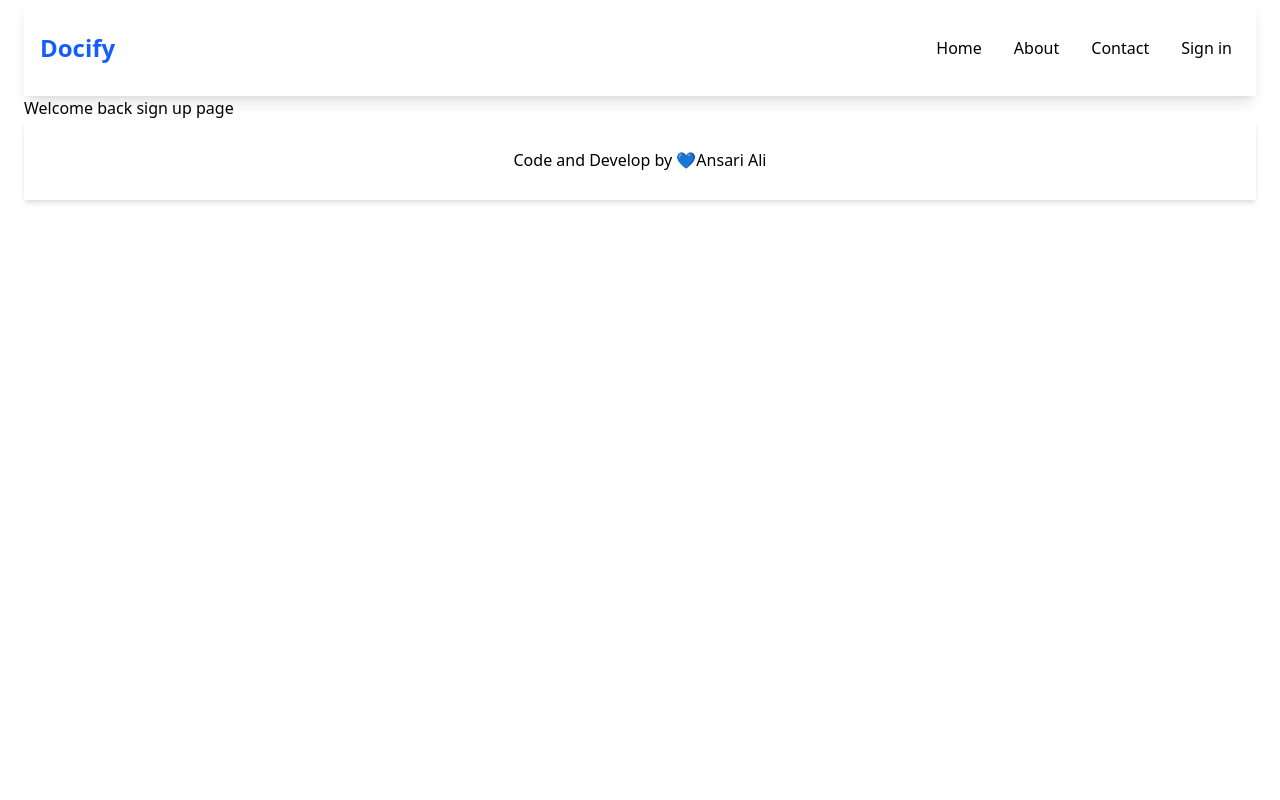
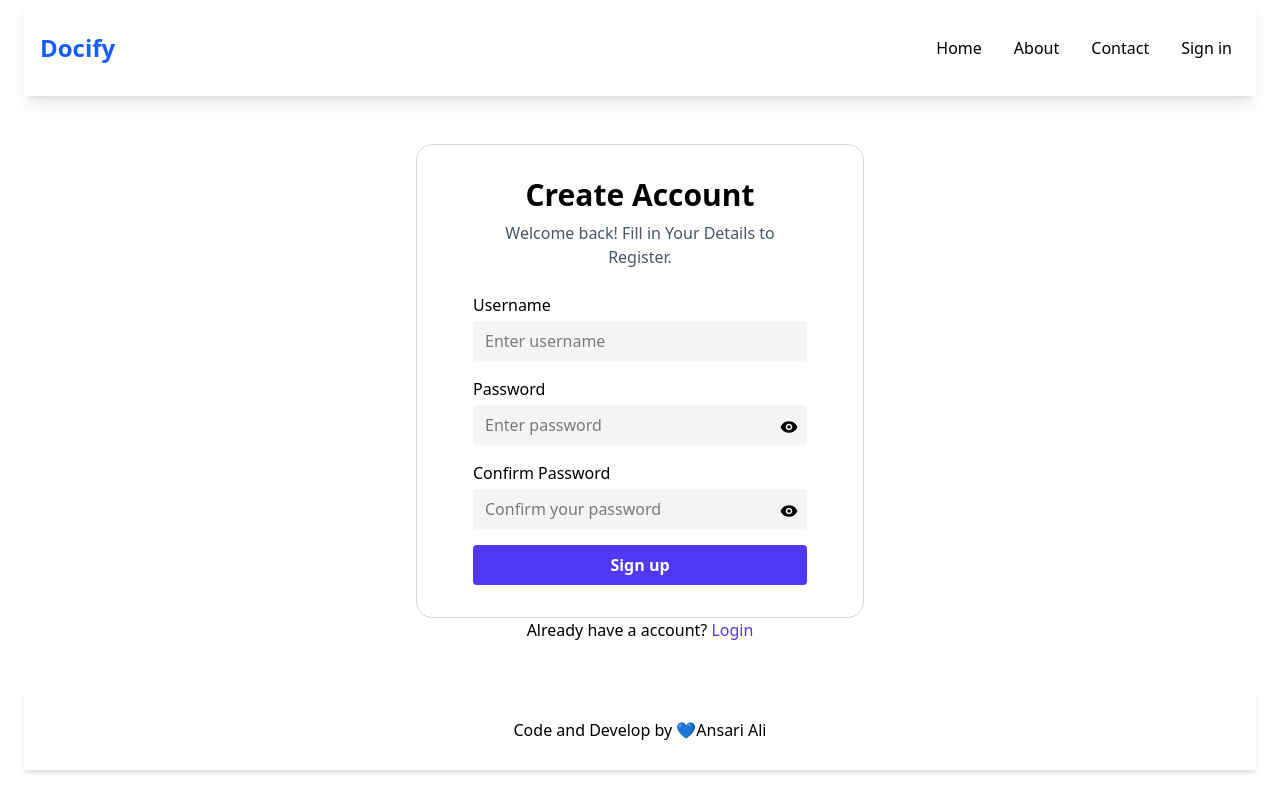
Before and after one commit to ansariali-merndev/Docify, a React (Vite) app: page /sign-up in a window 1280 px wide. Built offline with nearby package versions, Linux system fonts and the light colour scheme.

Commit message:
done with frontend auth

```diff
--- a/src/components/MobileNav.jsx
+++ b/src/components/MobileNav.jsx
@@ -19,7 +19,7 @@ export const MobileNav = () => {
         }`}
       >
         {NavItem.map((item, index) => (
-          <NavLink onClick={() => setOpenNav(false)} to={item.url}>
+          <NavLink key={index} onClick={() => setOpenNav(false)} to={item.url}>
             {item.label}
           </NavLink>
         ))}
--- /dev/null
+++ b/src/components/Password.jsx
@@ -0,0 +1,34 @@
+import { useState } from "react";
+import { BiSolidHide } from "react-icons/bi";
+import { BiSolidShow } from "react-icons/bi";
+
+export const Password = ({ value }) => {
+  const { confirmPass, name, setPassword, Password } = value;
+  const [showPassword, setShowPassword] = useState(false);
+
+  return (
+    <div className="relative">
+      <label htmlFor={name} className="block font-medium mb-1">
+        {confirmPass ? "Confirm Password" : "Password"}
+      </label>
+      <input
+        type={showPassword ? "text" : "password"}
+        id={name}
+        name={name}
+        autoComplete="off"
+        value={Password}
+        onChange={setPassword}
+        required
+        placeholder={confirmPass ? "Confirm your password" : "Enter password"}
+        className="w-full px-3 py-2 bg-gray-100 rounded outline-none focus:ring-2 focus:ring-indigo-500"
+      />
+      <span className="text-xl absolute top-10 right-2 cursor-pointer">
+        {showPassword ? (
+          <BiSolidHide onClick={() => setShowPassword(false)} />
+        ) : (
+          <BiSolidShow onClick={() => setShowPassword(true)} />
+        )}
+      </span>
+    </div>
+  );
+};
--- a/src/layout/Header.jsx
+++ b/src/layout/Header.jsx
@@ -10,7 +10,7 @@ export const Header = () => {
       </Link>
       <nav className="hidden md:flex gap-4">
         {NavItem.map(({ label, url }, index) => (
-          <NavLink to={url} className="px-2 py-1">
+          <NavLink to={url} key={index} className="px-2 py-1">
             {label}
           </NavLink>
         ))}
--- a/src/pages/SignIn.jsx
+++ b/src/pages/SignIn.jsx
@@ -1,6 +1,44 @@
 import { Link } from "react-router-dom";
+import { Password } from "../components/Password";
+import { useState } from "react";
 
 export const SignIn = () => {
+  const [loginForm, setLoginForm] = useState({
+    username: "",
+    password: "",
+  });
+
+  const handleUsername = (e) => {
+    setLoginForm((prev) => {
+      return {
+        ...prev,
+        username: e.target.value,
+      };
+    });
+  };
+
+  const handlePassword = (e) => {
+    setLoginForm((prev) => {
+      return {
+        ...prev,
+        password: e.target.value,
+      };
+    });
+  };
+
+  const handleLoginFormSubmit = (e) => {
+    e.preventDefault();
+    console.log(loginForm);
+    setLoginForm({ username: "", password: "" });
+  };
+
+  const passValue = {
+    confirmPass: false,
+    name: "signInPass",
+    setPassword: handlePassword,
+    Password: loginForm.password,
+  };
+
   return (
     <section className="flex flex-col justify-center items-center py-12">
       <div className="py-8 px-14 rounded-2xl border border-gray-300 backdrop-blur-md w-full max-w-md">
@@ -9,7 +47,7 @@ export const SignIn = () => {
           Welcome back! Please enter your credentials to continue.
         </p>
 
-        <form className="space-y-4">
+        <form onSubmit={handleLoginFormSubmit} className="space-y-4">
           <div>
             <label htmlFor="username" className="block font-medium mb-1">
               Username
@@ -19,22 +57,15 @@ export const SignIn = () => {
               id="username"
               name="username"
               placeholder="Enter username"
+              autoComplete="off"
+              required
+              value={loginForm.username}
+              onChange={handleUsername}
               className="w-full px-3 py-2 bg-gray-100 rounded outline-none focus:ring-2 focus:ring-indigo-500"
             />
           </div>
 
-          <div>
-            <label htmlFor="password" className="block font-medium mb-1">
-              Password
-            </label>
-            <input
-              type="password"
-              id="password"
-              name="password"
-              placeholder="Enter password"
-              className="w-full px-3 py-2 bg-gray-100 rounded outline-none focus:ring-2 focus:ring-indigo-500"
-            />
-          </div>
+          <Password value={passValue} />
 
           <button
             type="submit"
@@ -44,12 +75,12 @@ export const SignIn = () => {
           </button>
         </form>
       </div>
-      <h2>
-        Don&apos;t have a account{" "}
+      <p>
+        Don&apos;t have an account{" "}
         <Link to={"/sign-up"} className="text-indigo-600">
           Register
         </Link>
-      </h2>
+      </p>
     </section>
   );
 };
--- a/src/pages/SignUp.jsx
+++ b/src/pages/SignUp.jsx
@@ -1,7 +1,107 @@
+import { Link } from "react-router-dom";
+import { Password } from "../components/Password";
+import { useState } from "react";
+
 export const SignUp = () => {
+  const [registerForm, setRegisterForm] = useState({
+    username: "",
+    password: "",
+    confirmPassword: "",
+  });
+
+  const handleUsername = (e) => {
+    setRegisterForm((prev) => {
+      return {
+        ...prev,
+        username: e.target.value,
+      };
+    });
+  };
+
+  const handlePassword = (e) => {
+    setRegisterForm((prev) => {
+      return {
+        ...prev,
+        password: e.target.value,
+      };
+    });
+  };
+
+  const handleConfirmPassword = (e) => {
+    setRegisterForm((prev) => {
+      return {
+        ...prev,
+        confirmPassword: e.target.value,
+      };
+    });
+  };
+
+  const handleRegisterSubmit = (e) => {
+    e.preventDefault();
+    console.log(registerForm);
+    setRegisterForm({
+      username: "",
+      password: "",
+      confirmPassword: "",
+    });
+  };
+
+  const passValue = {
+    confirmPass: false,
+    name: "signUpPass",
+    setPassword: handlePassword,
+    Password: registerForm.password,
+  };
+
+  const confirmPassValue = {
+    confirmPass: true,
+    name: "signUpConfirmPass",
+    setPassword: handleConfirmPassword,
+    Password: registerForm.confirmPassword,
+  };
+
   return (
-    <section>
-      <h2>Welcome back sign up page</h2>
+    <section className="flex flex-col justify-center items-center py-12">
+      <div className="py-8 px-14 rounded-2xl border border-gray-300 backdrop-blur-md w-full max-w-md">
+        <h2 className="text-3xl font-bold text-center mb-2">Create Account</h2>
+        <p className="text-center text-gray-600 mb-6">
+          Welcome back! Fill in Your Details to Register.
+        </p>
+
+        <form onSubmit={handleRegisterSubmit} className="space-y-4">
+          <div>
+            <label htmlFor="username" className="block font-medium mb-1">
+              Username
+            </label>
+            <input
+              type="text"
+              id="username"
+              name="username"
+              autoComplete="off"
+              value={registerForm.username}
+              onChange={handleUsername}
+              placeholder="Enter username"
+              className="w-full px-3 py-2 bg-gray-100 rounded outline-none focus:ring-2 focus:ring-indigo-500"
+            />
+          </div>
+
+          <Password value={passValue} />
+          <Password value={confirmPassValue} />
+
+          <button
+            type="submit"
+            className="w-full bg-indigo-600 hover:bg-indigo-700 text-white py-2 rounded font-semibold transition"
+          >
+            Sign up
+          </button>
+        </form>
+      </div>
+      <p>
+        Already have a account?{" "}
+        <Link to={"/sign-in"} className="text-indigo-600">
+          Login
+        </Link>
+      </p>
     </section>
   );
 };
```
